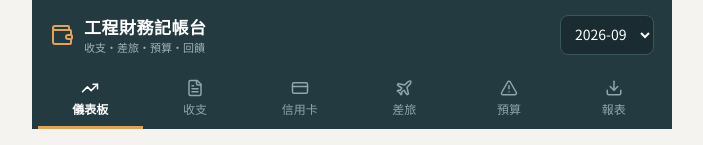
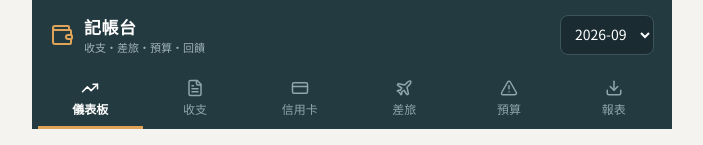
Before and after one commit to MichaelEE0318/AccountingMM, a React (Vite) app: page / in a window 1280 px wide. Shown: the top 145 px of the page, without its empty margins (288-991 px from the left). Built offline with nearby package versions, Linux system fonts and the light colour scheme.

Commit message:
Update App.jsx

```diff
--- a/src/App.jsx
+++ b/src/App.jsx
@@ -65,7 +65,7 @@ export default function App() {
         <div className="brand">
           <Wallet size={24} color="#E0A458" />
           <div>
-            <div className="brand-title">工程財務記帳台</div>
+            <div className="brand-title">記帳台</div>
             <div className="brand-sub">收支・差旅・預算・回饋</div>
           </div>
         </div>
```
